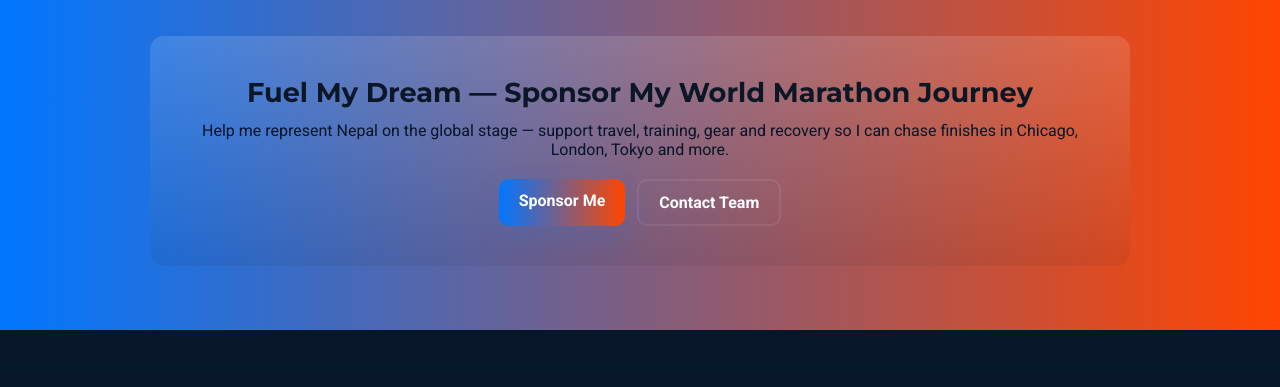
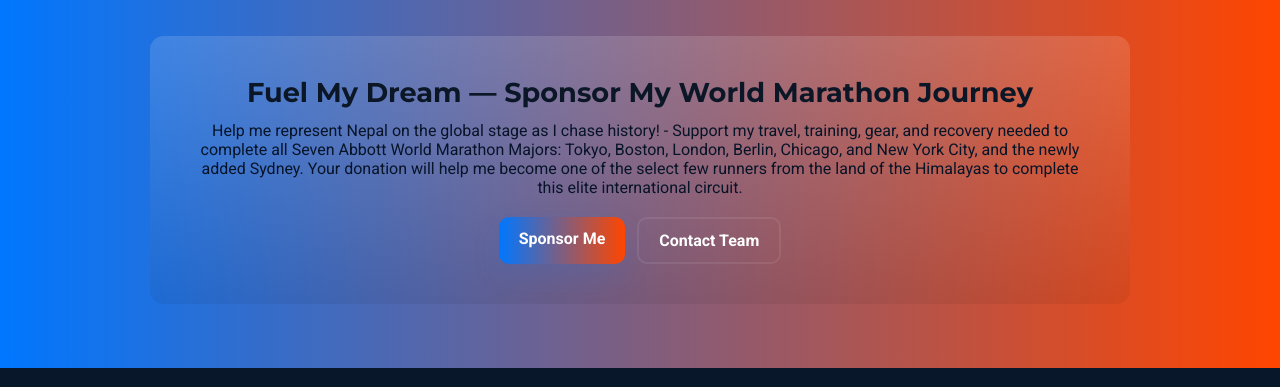
Before and after one commit to excelsheet101/nirmal-lamsal, a plain HTML site: page index.html in a window 1280 px wide. Shown: the part 1680-2067 px from the top of the page. Drawn offline with nearby package versions, Linux system fonts and the light colour scheme.

Commit message:
Update index.html

```diff
--- a/index.html
+++ b/index.html
@@ -365,7 +365,7 @@
       <div class="container">
         <div class="sponsor-inner">
           <h2>Fuel My Dream — Sponsor My World Marathon Journey</h2>
-          <p>Help me represent Nepal on the global stage — support travel, training, gear and recovery so I can chase finishes in Chicago, London, Tokyo and more.</p>
+          <p>Help me represent Nepal on the global stage as I chase history! - Support my travel, training, gear, and recovery needed to complete all Seven Abbott World Marathon Majors: Tokyo, Boston, London, Berlin, Chicago, and New York City, and the newly added Sydney. Your donation will help me become one of the select few runners from the land of the Himalayas to complete this elite international circuit.</p>
           <div class="sponsor-row">
             <a class="btn btn-primary" href="mailto:team.nirmal@gmail.com?subject=Sponsor%20Enquiry%20for%20Nirmal%20Lamsal">Sponsor Me</a>
             <a class="btn btn-ghost" href="#contact">Contact Team</a>
```
